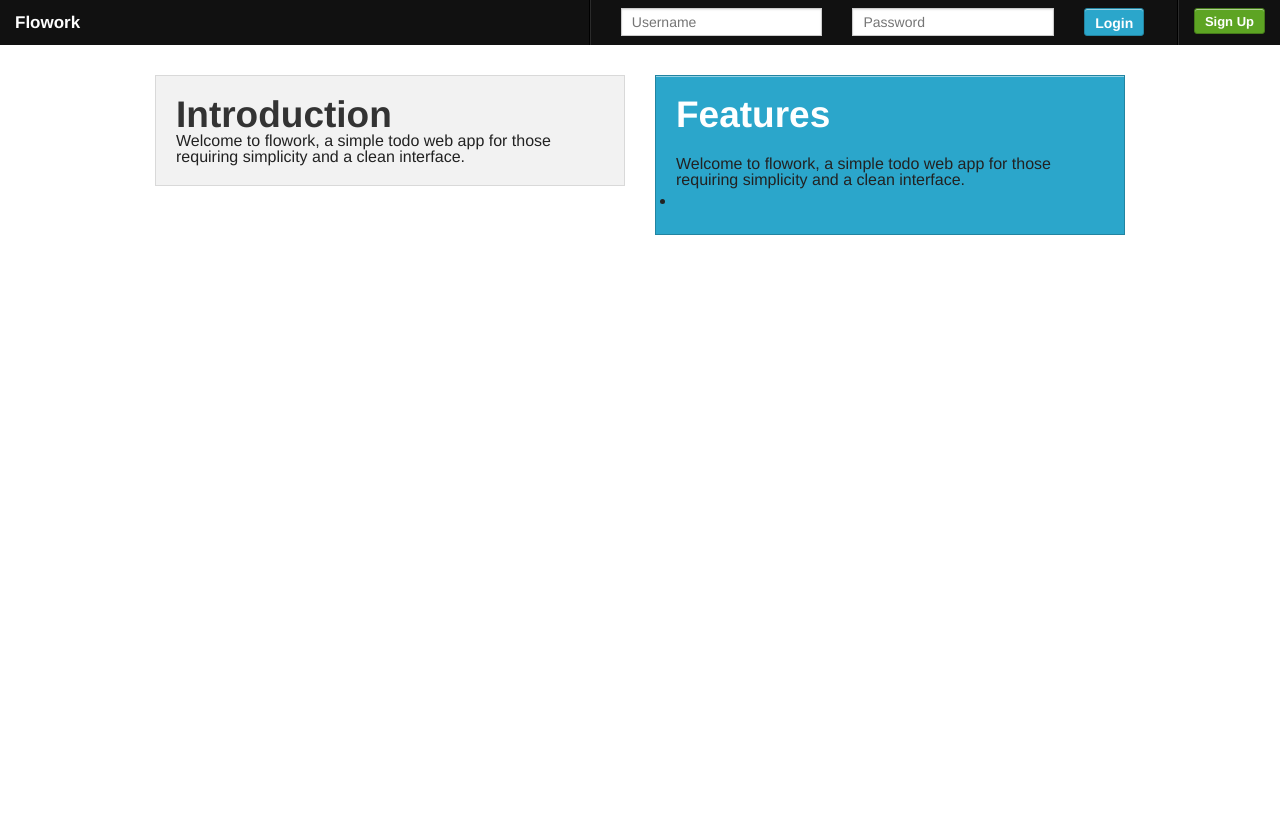
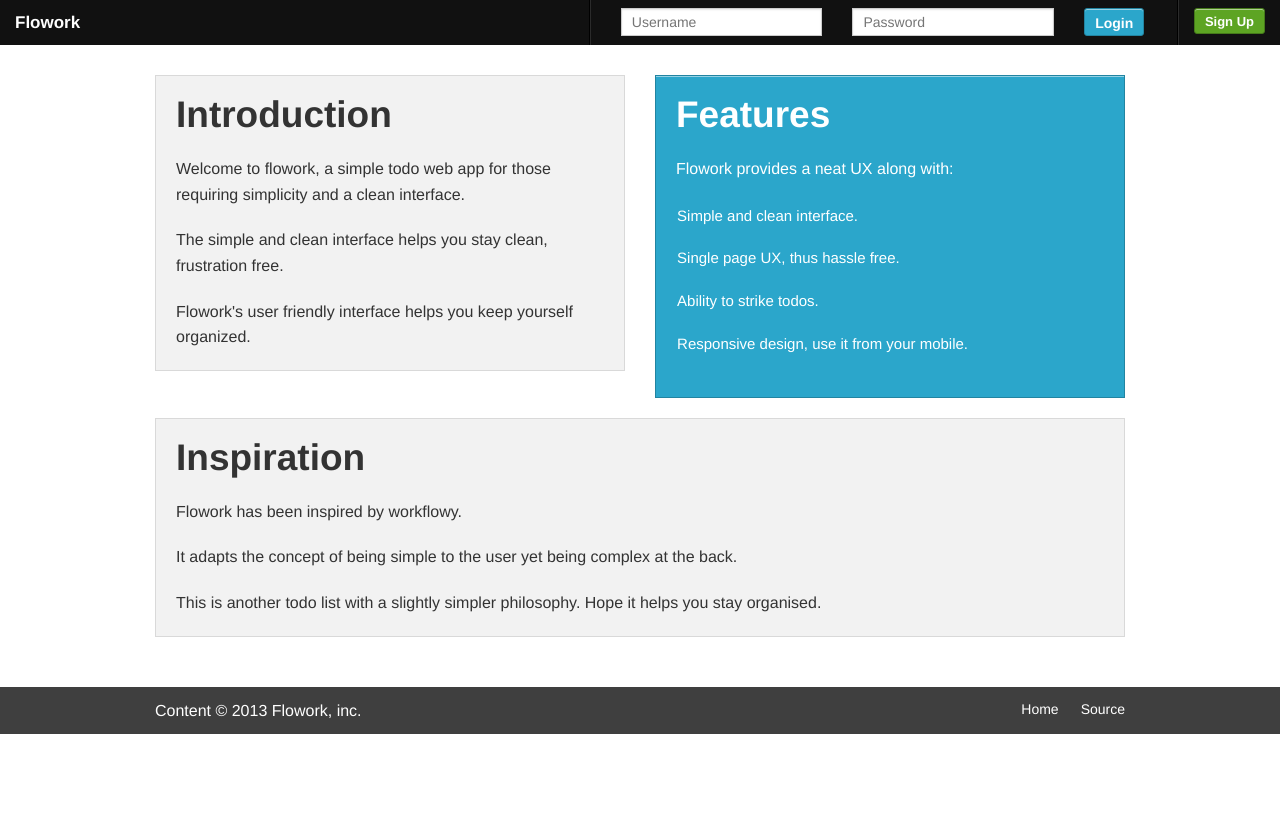
Before and after one commit to abhikandoi2000/flowork, a PHP site: page /home.html in a window 1280 px wide. Shown: the top 827 px of the page. Run offline with PHP 8.4, Linux system fonts and the light colour scheme.

Commit message:
Shifted to use foundation modal box, js functions to populate todos, added property values to json output of todos.php

```diff
--- a/ajax/view/todos.php
+++ b/ajax/view/todos.php
@@ -31,7 +31,7 @@
           $todos = array();
           $count = 0;
           while( $row = $statement->fetch(PDO::FETCH_ASSOC) ) {
-            $todo = array($row['id'], $row['todo'], $row['status']);
+            $todo = array("id" => $row['id'],"todo" => $row['todo'],"status" => $row['status']);
             array_push($todos, $todo);
             $count++;
           }
--- a/css/layout.css
+++ b/css/layout.css
@@ -22,8 +22,17 @@
   overflow: hidden;
 }
 
+/* features list */
+/* line 28, ../sass/layout.scss */
+ul.features {
+  list-style-type: none;
+  font-size: 15px;
+  font-weight: 1200;
+  margin: 2px;
+}
+
 /* close button */
-/* line 28, ../sass/layout.scss */
+/* line 36, ../sass/layout.scss */
 a.close {
   font-size: 13px;
   color: white;
@@ -38,7 +47,7 @@ a.close {
 }
 
 /* form-container */
-/* line 42, ../sass/layout.scss */
+/* line 50, ../sass/layout.scss */
 div.form-container {
   display: none;
   background: rgba(0, 0, 0, 0.5);
@@ -51,7 +60,7 @@ div.form-container {
 }
 
 /* signup-form */
-/* line 54, ../sass/layout.scss */
+/* line 62, ../sass/layout.scss */
 div.signup-form {
   /*width: 768px;*/
   background: white;
@@ -65,28 +74,46 @@ div.signup-form {
 }
 
 /* parsley */
-/* line 67, ../sass/layout.scss */
+/* line 75, ../sass/layout.scss */
 input.parsley-success, textarea.parsley-success {
   color: #468847 !important;
   background-color: #DFF0D8 !important;
   border: 1px solid #D6E9C6 !important;
 }
 
-/* line 73, ../sass/layout.scss */
+/* line 81, ../sass/layout.scss */
 input.parsley-error, textarea.parsley-error {
   color: #B94A48 !important;
   background-color: #F2DEDE !important;
   border: 1px solid #EED3D7 !important;
 }
 
-/* line 79, ../sass/layout.scss */
+/* line 87, ../sass/layout.scss */
 ul.parsley-error-list {
   font-size: 13px;
   margin: 2px;
   list-style-type: none;
 }
 
-/* line 85, ../sass/layout.scss */
+/* line 93, ../sass/layout.scss */
 ul.parsley-error-list li {
   line-height: 13px;
 }
+
+/* copyright section, used from foundation docs */
+/* line 98, ../sass/layout.scss */
+#copyright {
+  background: #3f3f3f;
+  color: #fff;
+  padding: 11px 0;
+  margin-top: 30px;
+}
+/* line 103, ../sass/layout.scss */
+#copyright a {
+  color: #fff;
+  font-size: 14px;
+}
+/* line 107, ../sass/layout.scss */
+#copyright p, #copyright ul {
+  margin-bottom: 0;
+}
--- a/home.html
+++ b/home.html
@@ -6,6 +6,7 @@
 
   <head>
     <meta charset='utf-8' />
+    <!-- <meta name="viewport" content="width=device-width, initial-scale=1.0" /> -->
     <meta property="og:title" content="Flowork - todo web app" />
     <meta property="og:type" content="website" />
     <meta property="og:image" content="images/flowork.png" />
@@ -20,14 +21,14 @@
     <link href="css/layout.css" media="screen, projector, print" rel="stylesheet" type="text/css" />
 
    </head>
-   <body>
+   <body class="antialiased">
       <div class="not-fixed">
         <nav class="top-bar">
           <ul class="title-area">
             <!-- Title Area -->
             <li class="name">
               <h1>
-                <a href="/home.html">Flowork</a>
+                <a href="home.html">Flowork</a>
               </h1>
             </li>
             <li class="toggle-topbar menu-icon">
@@ -71,22 +72,16 @@
               <li class="divider"></li>
               <!-- Sign Up -->
               <li class="has-form">
-                <a href="#" class="button small success radius signup-show">Sign Up</a>
+                <a href="#" class="button small success radius signup-show" data-reveal-id="signupModal">Sign Up</a>
               </li>
             </ul>
           </section>
         </nav>
       </div>
 
-      <!-- <div class="row">
-        <a href="login.html" class="button radius">Login</a>
-        <a href="signup.html" class="button radius signup-show">Sign Up</a>
-        <a href="todo.html" class="button radius">Perform Tasks</a>
-      </div> -->
-
       <div class="row">
         <div data-alert class="alert-box success" id="alert-box-main">
-          <span class="alert">Simple Alert goes here.</span>
+          <span class="alert">Alert.</span>
           <!-- <a href="#" class="close">&times;</a> -->
         </div>
       </div>
@@ -95,39 +90,142 @@
         <div class="large-6 columns">
           <div class="panel">
             <h2>Introduction</h2>
-            Welcome to flowork, a simple todo web app for those requiring simplicity and a clean interface.
+            <p>Welcome to flowork, a simple todo web app for those requiring simplicity and a clean interface.</p>
+            <p>The simple and clean interface helps you stay clean, frustration free.</p>
+            <p>Flowork's user friendly interface helps you keep yourself organized.</p>
           </div>
         </div>
         <div class="large-6 columns">
           <div class="panel callout">
             <h2>Features</h2>
-            Welcome to flowork, a simple todo web app for those requiring simplicity and a clean interface.
-            <ul>
-              <li></li>
-            </ul>
+            <p>Flowork provides a neat UX along with:</p>
+            <div class="row">
+              <ul class="large-12 columns features">
+                <li><p>Simple and clean interface.</p></li>
+                <li><p>Single page UX, thus hassle free.</p></li>
+                <li><p>Ability to strike todos.</p></li>
+                <li><p>Responsive design, use it from your mobile.</p></li>
+              </ul>
+            </div>
+          </div>
+        </div>
+        <div class="large-12 columns">
+          <div class="panel">
+            <h2>Inspiration</h2>
+            <p>Flowork has been inspired by workflowy.</p>
+            <p>It adapts the concept of being simple to the user yet being complex at the back.</p>
+            <p>This is another todo list with a slightly simpler philosophy. Hope it helps you stay organised.</p>
           </div>
         </div>
       </div>
 
       <div class="row user">
         <div class="large-12 columns">
+          <h2>Todos</h2>
           <div class="panel todos">
-            <h2>Todos</h2>
+            <!-- Todos -->
             <div class="row">
-              <div class="large-12 columns todo">
-                <a href="#">First todo of the day.</a>
+              <div class="large-12 columns">
+                <a href="#" class="todo open" id="199">First todo of the day.</a>
               </div>
             </div>
             <div class="row">
-              <div class="large-12 columns todo">
-                <a href="#">Second todo of the day.</a>
+              <div class="large-12 columns">
+                <a href="#" class="todo open" id="200">Second todo of the day.</a>
               </div>
             </div>
           </div>
         </div>
       </div>
 
-      <div class="form-container signup">
+
+      <div id="signupModal" class="reveal-modal">
+        <h3>Signup to enjoy the simplicity of flowork.</h3>
+        <form id="signup-form" data-validate="parsley">
+            <fieldset>
+              <legend>Sign Up</legend>
+
+              <div class="row">
+                <div class="large-12 columns">
+                  <div class="row collapse">
+                    <div class="small-9 columns">
+                      <input type="text" id="username" placeholder="Enter a username" data-required="true" data-trigger="change" />
+                    </div>
+                    <div class="small-3 columns">
+                      <span class="postfix radius">Username</span>
+                    </div>
+                  </div>
+                </div>
+              </div>
+              <div class="row">
+                <div class="large-12 columns">
+                  <div class="row collapse">
+                    <div class="small-9 columns">
+                      <input type="password" id="password" placeholder="Enter a password" data-required="true" data-trigger="change" />
+                    </div>
+                    <div class="small-3 columns">
+                      <span class="postfix radius">Password</span>
+                    </div>
+                  </div>
+                </div>
+              </div>
+              <div class="row">
+                <div class="large-12 columns">
+                  <div class="row collapse">
+                    <div class="small-9 columns">
+                      <input type="text" id="name" placeholder="Might I know your good name?" data-trigger="change" data-required="true" />
+                    </div>
+                    <div class="small-3 columns">
+                      <span class="postfix radius">Name</span>
+                    </div>
+                  </div>
+                </div>
+              </div>
+              <div class="row">
+                <div class="large-12 columns">
+                  <div class="row collapse">
+                    <div class="small-9 columns">
+                      <input type="email" id="email" placeholder="me@example.com" data-required="true" data-trigger="change" data-type="email" />
+                    </div>
+                    <div class="small-3 columns">
+                      <span class="postfix radius">Email</span>
+                    </div>
+                  </div>
+                </div>
+              </div>
+              <div class="row">
+                <div class="large-12 columns">
+                  <div class="row collapse">
+                    <div class="small-9 columns">
+                      <input type="text" id="mobile" placeholder="ex:- 9999999999" data-type="number" data-trigger="change" />
+                    </div>
+                    <div class="small-3 columns">
+                      <span class="postfix radius">Mobile</span>
+                    </div>
+                  </div>
+                </div>
+              </div>
+
+              <div class="row">
+                <div class="large-12 columns">
+                  <div class="row collapse">
+                    <div class="small-5 columns">
+                      <a href="#" class="button small signup">Sign Up</a>
+                    </div>
+                    <div class="small-5 columns">
+                      <a href="#" class="button small secondary reset">Reset</a>
+                    </div>
+                  </div>
+                </div>
+              </div>
+
+            </fieldset>
+          </form>
+        <a class="close-reveal-modal">&#215;</a>
+      </div>
+
+
+      <!-- <div class="form-container signup">
         <div class="signup-form radius">
           <a href="#" class="close">Close</a>
           <form id="signup-form" data-validate="parsley">
@@ -211,13 +309,28 @@
             </fieldset>
           </form>
         </div>
+      </div> -->
+
+      <div id="copyright">
+        <div class="row full-width">
+          <div class="large-4 columns">
+            <p>Content © 2013 Flowork, inc.</p>
+          </div>
+          <div class="large-8 columns">
+            <ul class="inline-list right">
+              <li><a href="home.html">Home</a></li>
+              <li><a href="//github.com/abhikandoi2000/flowork">Source</a></li>
+            </ul>
+          </div>
+        </div>
       </div>
 
 
       <script src="js/vendor/custom.modernizr.js"></script>
-      <script src="js/vendor/foundation/foundation.js"></script>
-      <script src="js/vendor/foundation/foundation.topbar.js"></script>
       <script src="js/vendor/jquery.js"></script>
+      <script src="js/foundation/foundation.js"></script>
+      <script src="js/foundation/foundation.topbar.js"></script>
+      <script src="js/foundation/foundation.reveal.js"></script>
       <script src="js/vendor/parsley.js"></script>
       <script src="js/config.js"></script>
       <script src="js/main.js"></script>
--- a/js/main.js
+++ b/js/main.js
@@ -199,11 +199,69 @@ var signUp = function(signUpData) {
 }
 
 
-/*  */
-var init = function(status) {
+/* initTodos - populate the todos for the user */
+var initTodos = function() {
+  var url = ROOT + 'ajax/view/todos.php';
+  var returnVal = false;
 
+  $.ajax({
+    type: "POST",
+    async: false,
+    url: url,
+    success: function(response) {
+      var responseJSON = JSON.parse(response);
+
+      if(responseJSON.status == 'success') {
+        //todo fetch was successful
+        var todoCount = responseJSON.count;
+
+        //loop through each todo
+        console.log(responseJSON);
+        for(index in responseJSON.todos) {
+          var item = responseJSON.todos[index];
+          var todo = new Todo(item.todo, item.id, item.status);
+          //console.log('Creating todo' + todo.todo);
+          createTodo(todo);
+        }
+
+        returnVal = true;
+      } else if(responseJSON.status == 'error') {
+        //todo fetching failed
+        console.log(responseJSON.msg);
+        console.log(responseJSON.error_msg);
+        returnVal = false;
+      }
+    }
+
+  });
+
+  return returnVal;
 }
 
+/* createTodo - creates a new todo */
+var createTodo = function(todo) {
+  var todoRow = $( "<div></div>", {
+    "class": "row"
+  });
+
+  var todoColumn = $( "<div></div>", {
+    "class": "large-12 columns"
+  });
+
+  var anchorClass = "todo " + todo.status;
+  var todoAnchor = $( "<a></a>", {
+    "class": anchorClass,
+    "id": todo.id,
+    "href": "#"
+  });
+  todoAnchor.html(todo.todo);
+
+  todoColumn.append( todoAnchor );
+  todoRow.append( todoColumn );
+
+  //append to the list of todos
+  $('.todos').prepend( todoRow );
+}
 
 //on document ready
 $(document).ready(function(){
@@ -216,8 +274,7 @@ $(document).ready(function(){
     STATUS.loggedin();
     updateInterface(STATUS);
 
-    //init(status);
-    //populateTodos();
+    initTodos();
   } else {
     STATUS.loggedout();
     updateInterface(STATUS);
@@ -241,10 +298,16 @@ $(document).ready(function(){
       var signedup = signUp(signUpData);
 
       if(signedup) {
-        $('div.form-container.signup').hide();
+        // hide my custom made modal box
+        //$('div.form-container.signup').hide();
+
+        $('#signupModal').foundation('reveal', 'close');
         alertBox.showalert('Congratulations, your account has been created and you may login.', 'success');
       } else {
-        $('div.form-container.signup').hide();
+        // hide my custom made modal box
+        //$('div.form-container.signup').hide();
+
+        $('#signupModal').foundation('reveal', 'close');
         alertBox.showalert('O snap, some error occured while trying to create a brand new account for you. Try later.', 'alert');
       }
     }
--- a/sass/layout.scss
+++ b/sass/layout.scss
@@ -22,6 +22,14 @@ $trans-func: ease-out;
     height: 0px;
     overflow: hidden;
   }
+}
+
+/* features list */
+ul.features {
+  list-style-type: none;
+  font-size: 15px;
+  font-weight: 1200;
+  margin: 2px;
 }
 
 /* close button */
@@ -85,3 +93,18 @@ ul.parsley-error-list {
 ul.parsley-error-list li {
   line-height: 13px;
 }
+
+/* copyright section, used from foundation docs */
+#copyright {
+  background: #3f3f3f;
+  color: #fff;
+  padding: 11px 0;
+  margin-top: 30px;
+  a {
+    color: #fff;
+    font-size: 14px;
+  }
+  p, ul {
+    margin-bottom: 0;
+  }
+}
```
Also changed, not shown: js/layout.js (+13 -14 lines).
